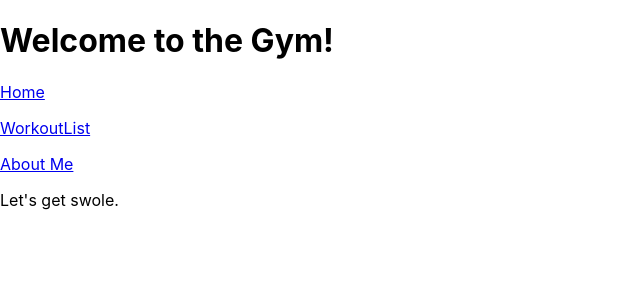
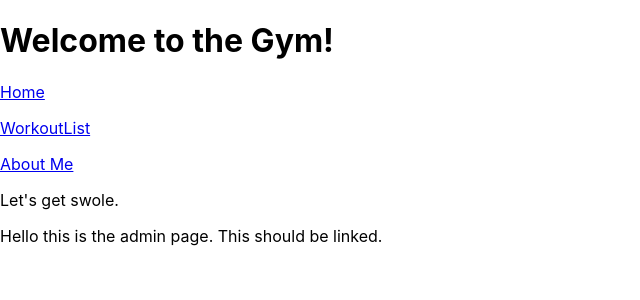
Before and after one commit to dbennin125/workout-project-repo-fe, a React (Create React App) app: page /admin in a window 1280 px wide. Shown: the top 300 px of the page, without its empty margins (0-640 px from the left). Built offline with nearby package versions, Linux system fonts and the light colour scheme.

Commit message:
admin page started on fe and linked, will go to backend to create post request

```diff
--- /dev/null
+++ b/src/AdminPage.js
@@ -0,0 +1,11 @@
+import React, { Component } from 'react'
+
+export default class AdminPage extends Component {
+    render() {
+        return (
+            <div>
+                Hello this is the admin page. This should be linked.
+            </div>
+        )
+    }
+}
--- a/src/App.js
+++ b/src/App.js
@@ -8,7 +8,8 @@ import WorkoutPage from './WorkoutPage.js';
 import WorkoutList from './WorkoutList.js';
 import Header from './Header.js';
 import AboutMe from './AboutMe.js';
-import HomePage from './HomePage.js'
+import HomePage from './HomePage.js';
+import AdminPage from './AdminPage.js';
 
 //route page, pretty standard. I could make a searchbar if I wanted since I have a search by name backend point as well.
 export default class App extends Component {
@@ -35,6 +36,11 @@ export default class App extends Component {
                             path="/aboutMe"
                             render={(routerProps) => <AboutMe {...routerProps} />}
                         />
+                                                <Route
+                            path="/admin"
+                            exact
+                            render={(routerProps) => <AdminPage {...routerProps} />}
+                        />
                     </Switch>
 
                 </Router>
```
